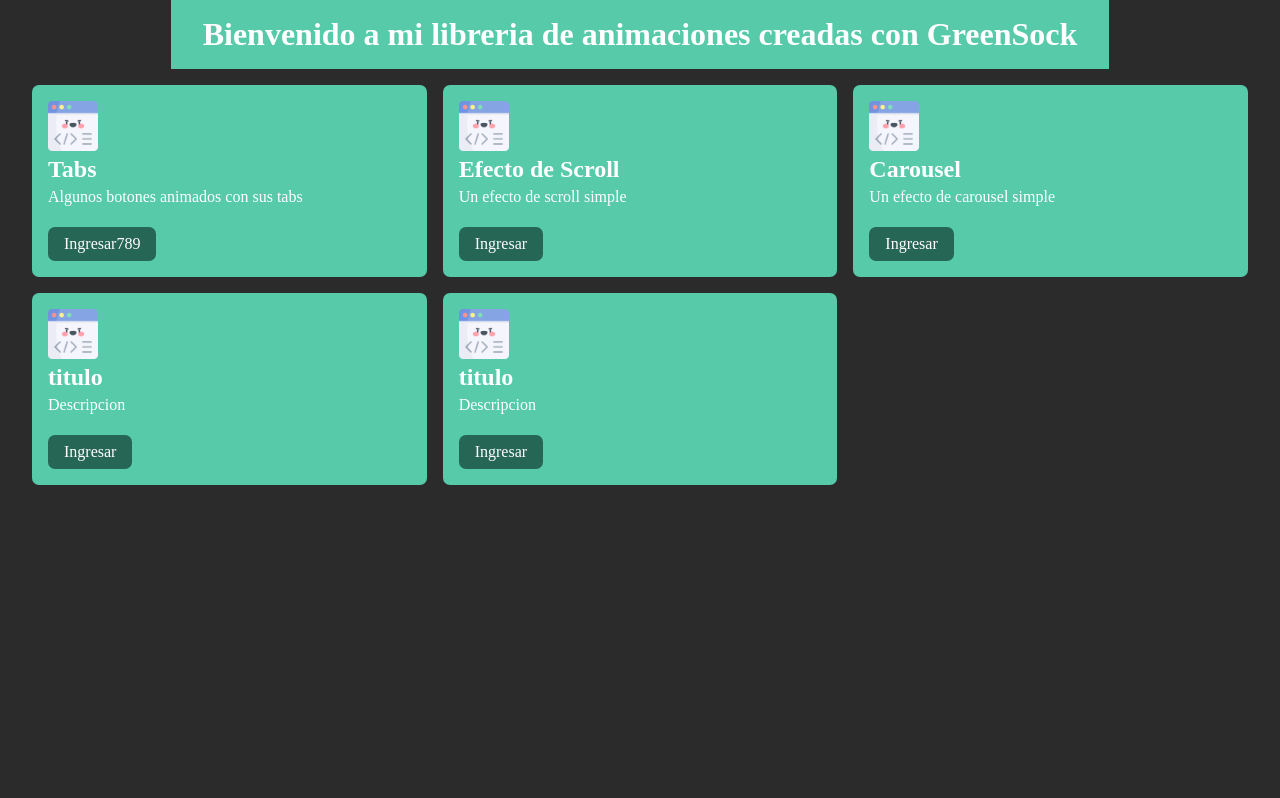
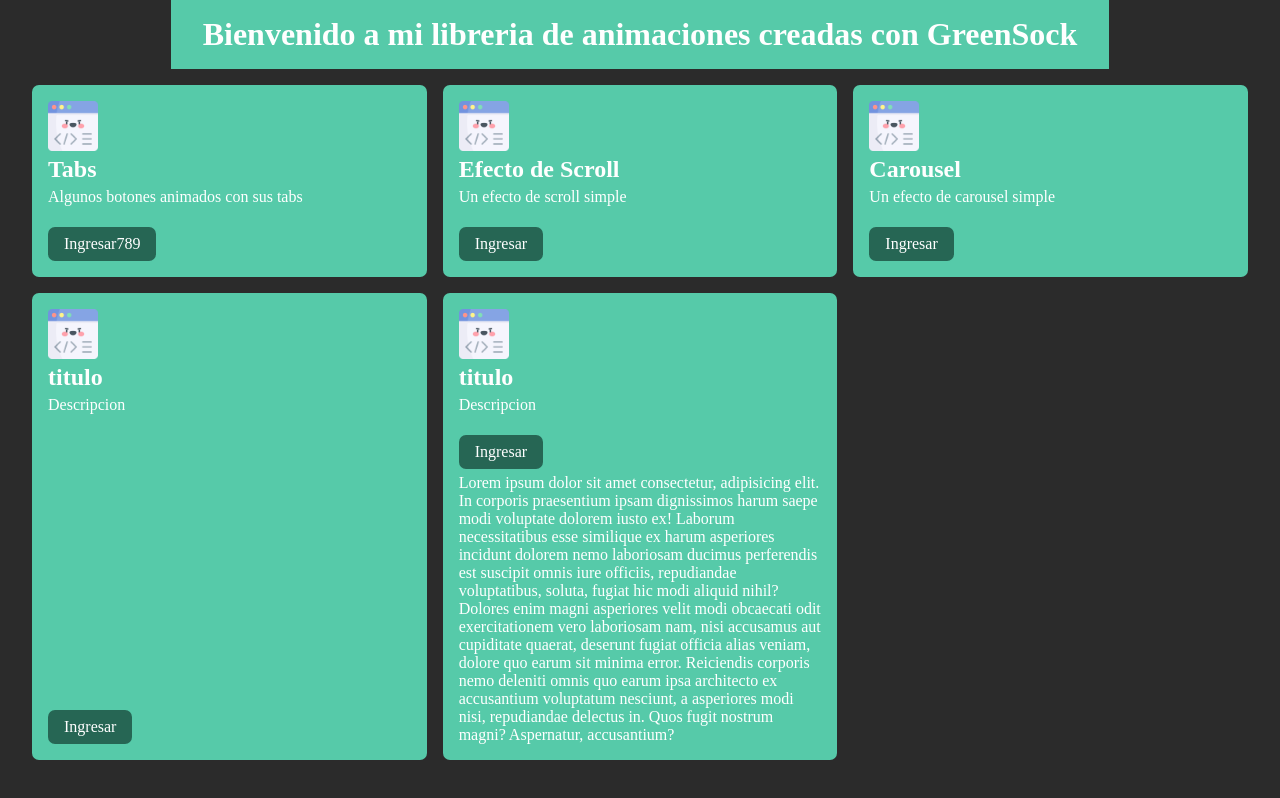
Before and after one commit to NicolasSaucedoDev/gsap, a plain HTML site: page index.html in a window 1280 px wide. Drawn offline with Linux system fonts and the light colour scheme.

Commit message:
lorem agregado

```diff
--- a/index.html
+++ b/index.html
@@ -41,6 +41,7 @@
             <h3>titulo</h3>
             <p>Descripcion</p>
             <a href="#" class="btn">Ingresar</a>
+            <p>Lorem ipsum dolor sit amet consectetur, adipisicing elit. In corporis praesentium ipsam dignissimos harum saepe modi voluptate dolorem iusto ex! Laborum necessitatibus esse similique ex harum asperiores incidunt dolorem nemo laboriosam ducimus perferendis est suscipit omnis iure officiis, repudiandae voluptatibus, soluta, fugiat hic modi aliquid nihil? Dolores enim magni asperiores velit modi obcaecati odit exercitationem vero laboriosam nam, nisi accusamus aut cupiditate quaerat, deserunt fugiat officia alias veniam, dolore quo earum sit minima error. Reiciendis corporis nemo deleniti omnis quo earum ipsa architecto ex accusantium voluptatum nesciunt, a asperiores modi nisi, repudiandae delectus in. Quos fugit nostrum magni? Aspernatur, accusantium?</p>
         </div>
     </section>
 
```
